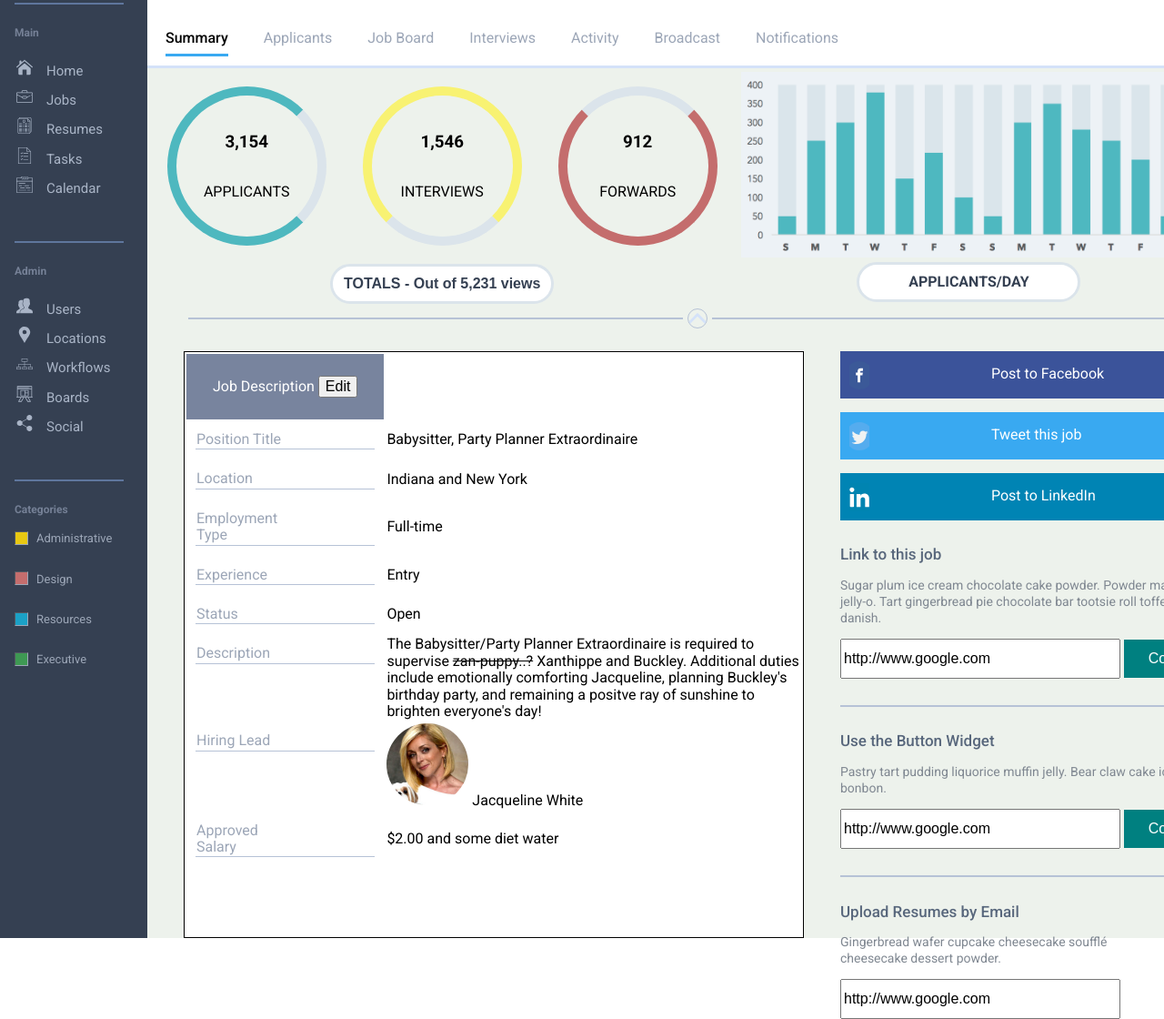
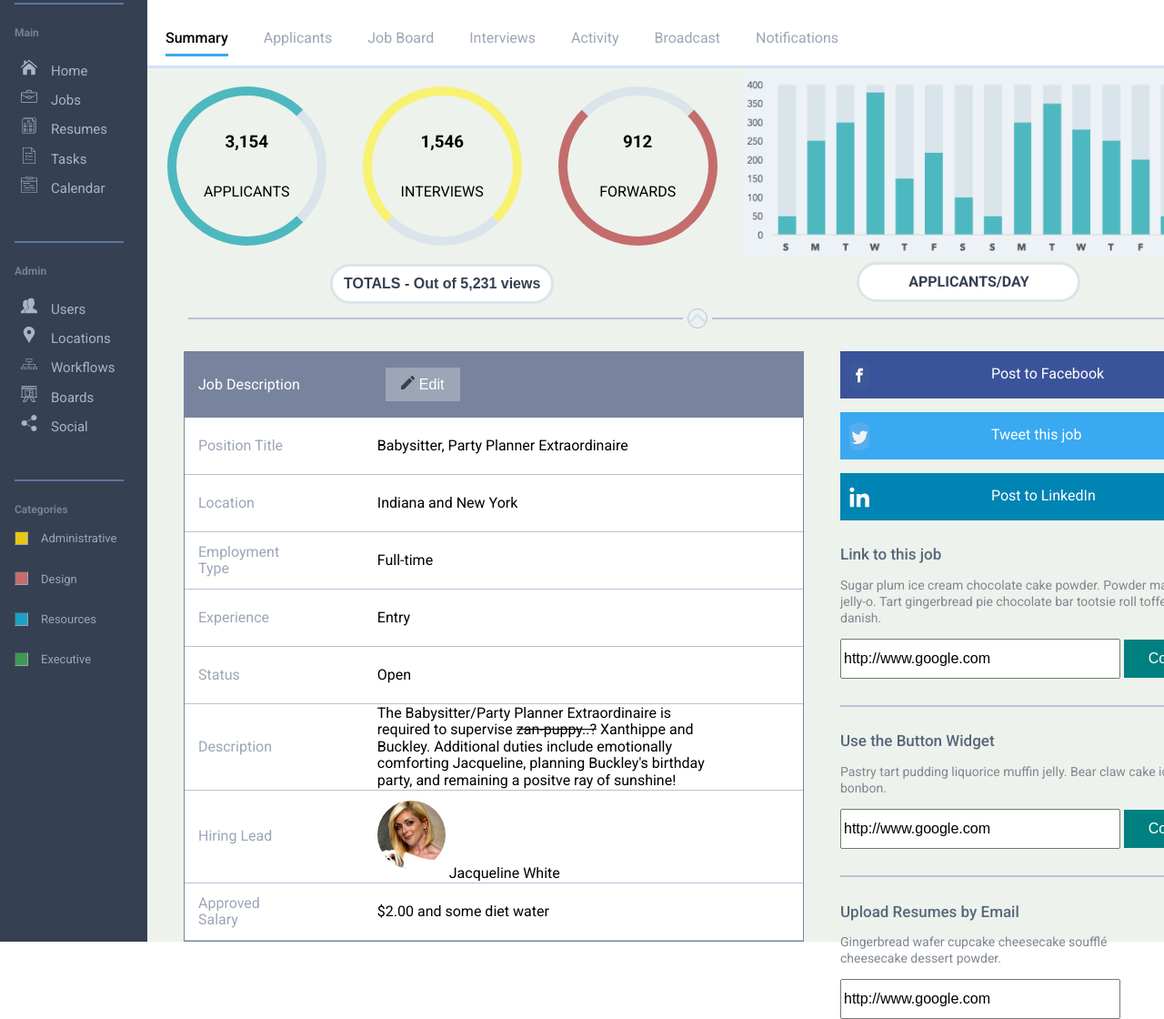
Before and after one commit to lcaroselli/LC-comp-challenge-3, a plain HTML site: page index.html in a window 1280 px wide. Shown: the part 200-1320 px from the top of the page at 91% size. Drawn offline with Linux system fonts and the light colour scheme.

Commit message:
Add table

```diff
--- a/index.html
+++ b/index.html
@@ -146,11 +146,11 @@
     <section id="job-description-container">
       <article id="job-description-panel">
         <table>
-          <th id="job-description-header" role="header">Job Description
-            <button id="edit-job-btn">Edit</button>
+          <th id="job-description-header" role="header" colspan="2">Job Description
+            <button id="edit-job-btn"><img src="assets/img/create-new-pencil-button.svg" alt"pencil edit icon"/>  Edit</button>
           </th>
           <tr>
-            <td id="position-title">Position Title</td>
+            <td  id="position-title">Position Title</td>
             <td>Babysitter, Party Planner Extraordinaire</td>
           </tr>
           <tr>
@@ -171,11 +171,11 @@
           </tr>
           <tr>
             <td id="description-title">Description</td>
-            <td>The Babysitter/Party Planner Extraordinaire is required to supervise <strike>zan-puppy..?</strike> Xanthippe and Buckley. Additional duties include emotionally comforting Jacqueline, planning Buckley's birthday party, and remaining a positve ray of sunshine to brighten everyone's day!</td>
+            <td>The Babysitter/Party Planner Extraordinaire is required to supervise <strike>zan-puppy..?</strike> Xanthippe and Buckley. Additional duties include emotionally comforting Jacqueline, planning Buckley's birthday party, and remaining a positve ray of sunshine!</td>
           </tr>
           <tr>
             <td id="hiring-lead">Hiring Lead</td>
-            <td><img src="assets/img/JaneKrakowskiicon.png" id="hiring-lead-img" alt="Headshot icon of actress Jane Krakowski portraying Jacqueline White from the TV show Kimmy Schmidt"/> Jacqueline White</td>
+            <td id="hiring-lead-name"><img src="assets/img/JaneKrakowskiicon.png" id="hiring-lead-img" alt="Headshot icon of actress Jane Krakowski portraying Jacqueline White from the TV show Kimmy Schmidt"/> Jacqueline White</td>
           </tr>
           <tr>
             <td id="approved-salary">Approved Salary</td>
--- a/style.css
+++ b/style.css
@@ -60,6 +60,7 @@ section h4 {
   font-size: 15px;
   padding-top: 5px;
   padding-bottom: 5px;
+  padding-left: 5px;
 }
 
 .nav-link:hover {
@@ -146,6 +147,12 @@ section h4 {
   top: -23px;
   left: 14px;
   text-decoration: none;
+}
+
+.nav-checkbox:hover {
+  background-color: #354052;
+  color: #9CA6B7;
+  border: none;
 }
 
 input[type="checkbox"] {
@@ -366,7 +373,7 @@ input[type="checkbox"] {
     /* Job Description Container */
 #job-description-panel {
   background-color: #FFFFFF;
-  border: 1px solid black;
+  border: 1px solid #78849E;
   margin: 0 40px;
   width: 60%;
 }
@@ -374,27 +381,58 @@ input[type="checkbox"] {
 #job-description-header {
   background-color: #78849E;
   color: #FFFFFF;
+  font-weight: 400;
   height: 70px;
+  padding-left: 15px;
+  text-align: left;
 }
 
-#job-description-header {
-  font-weight: 400;
+#job-description-header button {
+  background-color: #9CA6B7;
+  border: none;
+  color: #FFFFFF;
+  height: 35px;
+  margin-left: 90px;
+  width: 70px;
+}
+
+#job-description-header button:hover {
+  background-color: #FFFFFF;
+  color: #9CA6B7;
+  cursor: pointer;
+}
+
+#job-description-header img {
+  height: 15px;
+  width: 15px;
 }
 
 #position-title, #location-title, #employment-type, #experience-title, #status-title, #description-title, #hiring-lead, #approved-salary {
   color: #9CA6B7;
+  padding-left: 15px;
+  width: 31%;
+}
+
+td {
   font-weight: 400;
+  height: 60px;
+  margin: 10px;
   padding-right: 100px;
-  display: block;
-  margin: 10px;
-  border-bottom: 1px solid #B6C2D6;
 }
 
 #hiring-lead-img {
   border-radius: 50%;
-  height: 90px;
-  margin: 0;
-  width: 90px;
+  height: 75px;
+  margin: 10px 0;
+  width: 75px;
+}
+
+table {
+  border-collapse: collapse;
+}
+
+td {
+  border-bottom: 1px solid #B6C2D6;
 }
 
 
```
